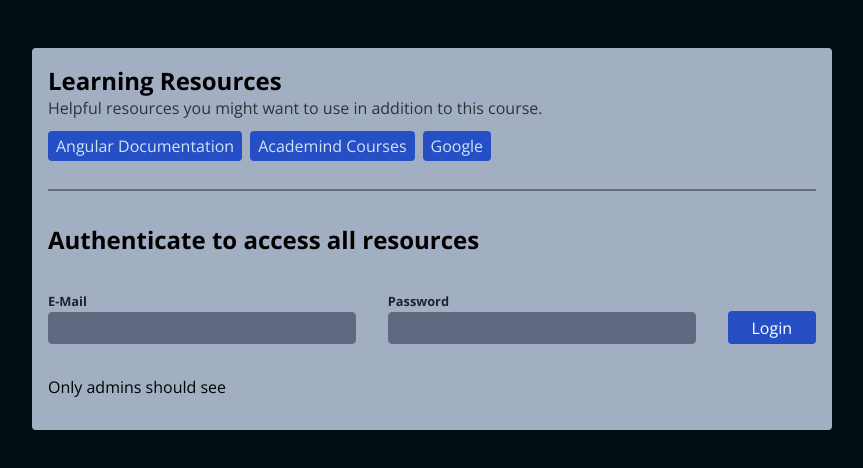
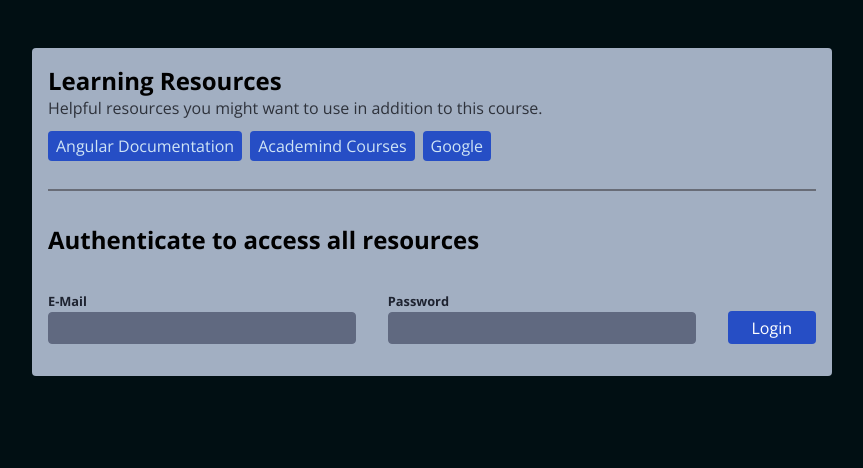
Before and after one commit to Vlad-2109/angular-directives, an Angular app: page / in a window 1280 px wide. Shown: the top 468 px of the page, without its empty margins (208-1071 px from the left). Built offline with nearby package versions, Linux system fonts and the light colour scheme.

Commit message:
rework auth directive to structural

```diff
--- a/src/app/app.component.html
+++ b/src/app/app.component.html
@@ -4,6 +4,7 @@
   <hr />
 
   <app-auth />
-
-  <p appAuth="admin">Only admins should see</p>
+  <ng-template appAuth="admin">
+    <p>Only admins should see</p>
+  </ng-template>
 </main>
--- a/src/app/auth/auth.directive.ts
+++ b/src/app/auth/auth.directive.ts
@@ -1,4 +1,11 @@
-import { Directive, effect, inject, input } from '@angular/core';
+import {
+  Directive,
+  TemplateRef,
+  ViewContainerRef,
+  effect,
+  inject,
+  input,
+} from '@angular/core';
 import { Permission } from './auth.model';
 import { AuthService } from './auth.service';
 
@@ -9,13 +16,15 @@ import { AuthService } from './auth.service';
 export class AuthDirective {
   userType = input.required<Permission>({ alias: 'appAuth' });
   private authService = inject(AuthService);
+  private templateRef = inject(TemplateRef);
+  private viewContainerRef = inject(ViewContainerRef);
 
   constructor() {
     effect(() => {
       if (this.authService.activePermission() === this.userType()) {
-        console.log('SHOW ELEMENT');
+        this.viewContainerRef.createEmbeddedView(this.templateRef);
       } else {
-        console.log('DO NOT SHOW ELEMENT');
+        this.viewContainerRef.clear();
       }
     });
   }
```
